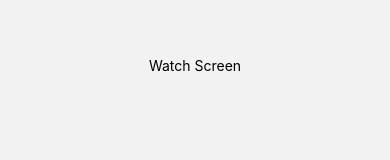
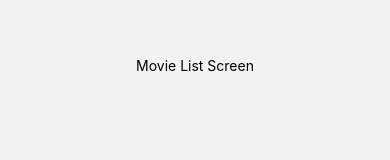
Before and after one commit to owaisbakhtiar/tentwentydemo, a React Native app: screen /Watch in a window 390 px wide. Shown: the part 357-517 px from the top of the page. Built offline with nearby package versions, Linux system fonts and the light colour scheme.

Commit message:
added stack for watch tab

```diff
--- a/package.json
+++ b/package.json
@@ -11,6 +11,7 @@
   "dependencies": {
     "@react-navigation/bottom-tabs": "^7.3.13",
     "@react-navigation/native": "^7.1.9",
+    "@react-navigation/native-stack": "^7.3.13",
     "expo": "~53.0.9",
     "expo-status-bar": "~2.2.3",
     "react": "19.0.0",
--- a/src/navigation/BottomTabNavigator.tsx
+++ b/src/navigation/BottomTabNavigator.tsx
@@ -1,7 +1,7 @@
 import React from "react";
 import { createBottomTabNavigator } from "@react-navigation/bottom-tabs";
 import DashboardScreen from "@screens/DashboardScreen";
-import WatchScreen from "@screens/WatchScreen";
+import WatchStackNavigator from "@navigation/stacks/WatchStackNavigator";
 import MediaLibraryScreen from "@screens/MediaLibraryScreen";
 import MoreScreen from "@screens/MoreScreen";
 import { Ionicons } from "@expo/vector-icons";
@@ -58,7 +58,7 @@ const BottomTabNavigator = () => (
     })}
   >
     <Tab.Screen name="Dashboard" component={DashboardScreen} />
-    <Tab.Screen name="Watch" component={WatchScreen} />
+    <Tab.Screen name="Watch" component={WatchStackNavigator} />
     <Tab.Screen name="Media Library" component={MediaLibraryScreen} />
     <Tab.Screen name="More" component={MoreScreen} />
   </Tab.Navigator>
--- /dev/null
+++ b/src/navigation/stacks/WatchStackNavigator.tsx
@@ -0,0 +1,18 @@
+import React from "react";
+import { createNativeStackNavigator } from "@react-navigation/native-stack";
+import MovieListScreen from "@screens/Watch/MovieListScreen";
+
+export type WatchStackParamList = {
+  MovieList: undefined;
+  // Add more screens here as needed
+};
+
+const Stack = createNativeStackNavigator<WatchStackParamList>();
+
+const WatchStackNavigator = () => (
+  <Stack.Navigator screenOptions={{ headerShown: false }}>
+    <Stack.Screen name="MovieList" component={MovieListScreen} />
+  </Stack.Navigator>
+);
+
+export default WatchStackNavigator;
--- /dev/null
+++ b/src/screens/Watch/MovieListScreen.tsx
@@ -0,0 +1,18 @@
+import React from "react";
+import { View, Text, StyleSheet } from "react-native";
+
+const MovieListScreen = () => (
+  <View style={styles.container}>
+    <Text>Movie List Screen</Text>
+  </View>
+);
+
+const styles = StyleSheet.create({
+  container: {
+    flex: 1,
+    alignItems: "center",
+    justifyContent: "center",
+  },
+});
+
+export default MovieListScreen;
--- a/tsconfig.json
+++ b/tsconfig.json
@@ -8,7 +8,8 @@
       "@screens/*": ["src/screens/*"],
       "@navigation/*": ["src/navigation/*"],
       "@constants/*": ["src/constants/*"],
-      "@assets/*": ["assets/*"]
+      "@assets/*": ["assets/*"],
+      "@stacks/*": ["src/stacks/*"]
     }
   }
 }
```
Also changed, not shown: 1 other file (tests, documents, lock files or other folders).
